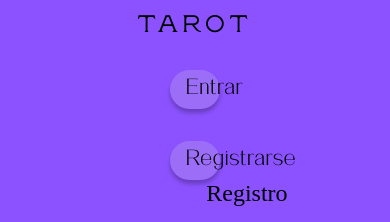
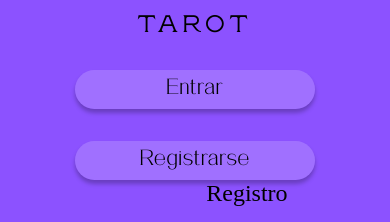
Before and after one commit to AngelVDev/CristalFront, a Next.js app: page / in a window 390 px wide. Shown: the part 834-1056 px from the top of the page. Built offline with nearby package versions, Linux system fonts and the light colour scheme.

Commit message:
[STYLE] Buttons responsive

```diff
--- a/styles/Home.module.css
+++ b/styles/Home.module.css
@@ -5,11 +5,22 @@
   padding: 6rem;
   justify-content: flex-start;
 }
+.logoLanding {
+  position: absolute;
+  z-index: 0;
+  transition: 180ms;
+}
+.logoLanding:hover {
+  filter: blur(3px);
+  transition: 180ms;
+}
 .header {
   font-family: "HalfbreD";
   letter-spacing: 5px;
   font-size: x-large;
   position: relative;
+  top: 15%;
+  z-index: 10;
 }
 .subheader {
   font-family: "Rasputin";
@@ -17,15 +28,21 @@
   font-weight: 500;
 }
 .landingButton {
-  background-color: rgba(217, 217, 217, 0.2);
+  background-color: hsla(260, 100%, 81%, 0.4);
   font-family: "HalfbreD";
   font-size: large;
   margin-top: 2rem;
   letter-spacing: 1px;
   border-radius: 25px;
   border: none;
-  width: 30%;
+  width: 15rem;
+  transition: 180ms;
   justify-content: center;
   padding: 0.5rem 1rem 0.5rem 1rem;
   box-shadow: 0px 4px 4px rgba(0, 0, 0, 0.25);
+  z-index: 1;
 }
+.landingButton:hover {
+  transition: 180ms;
+  box-shadow: 0px 7px 7px rgba(255, 255, 255, 0.25);
+}
```
